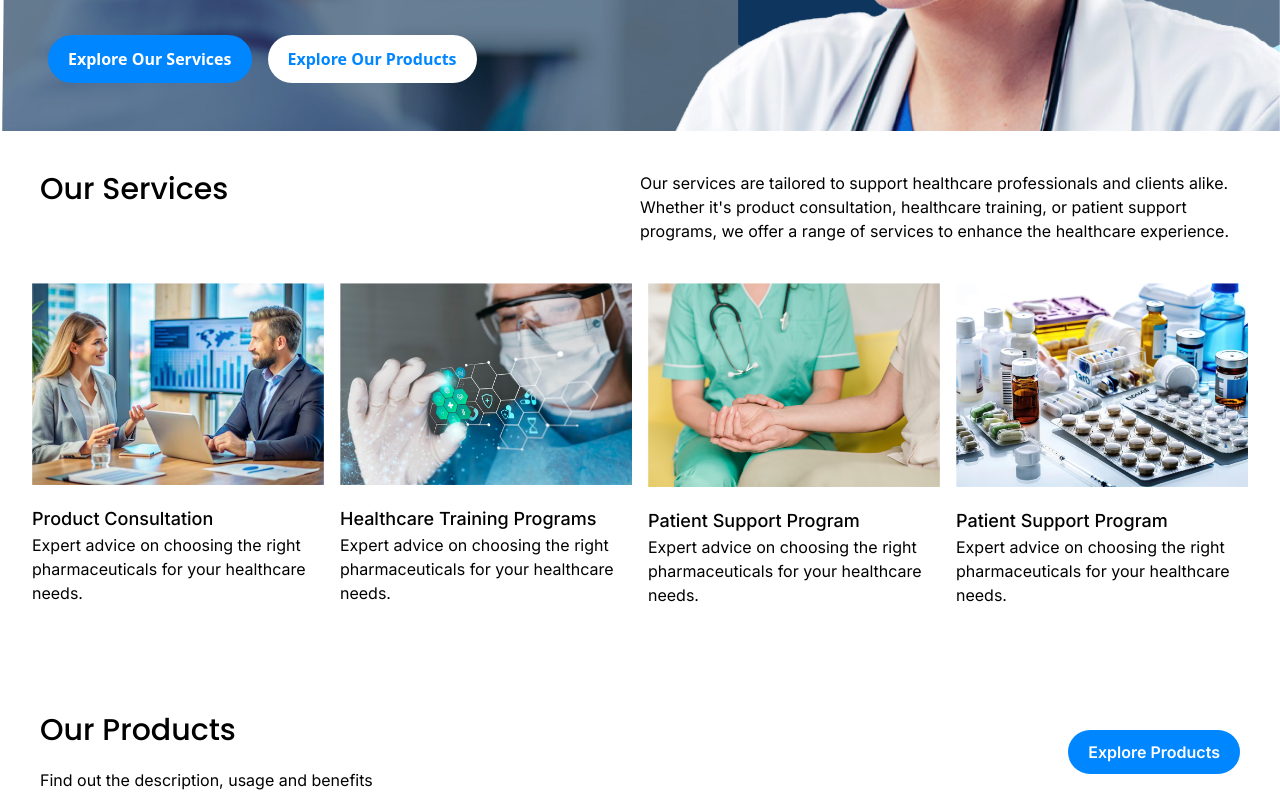
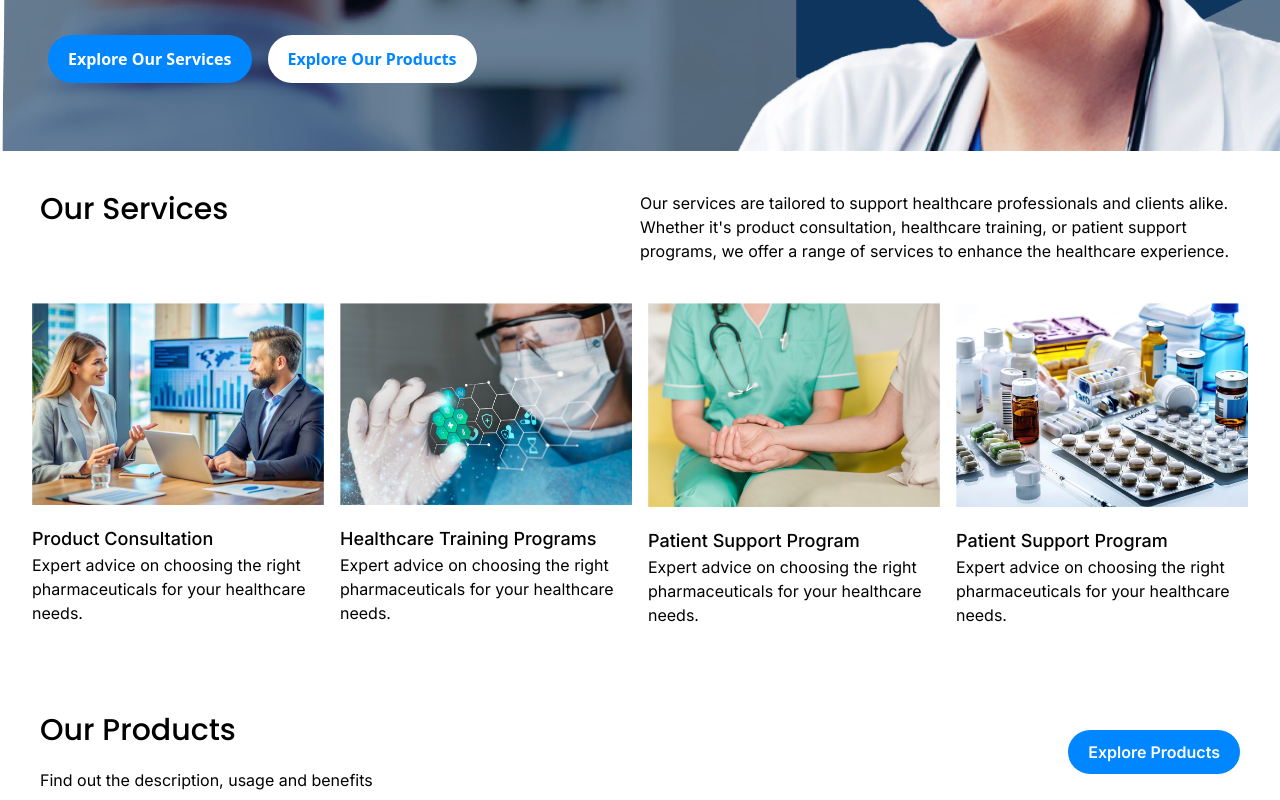
Before and after one commit to Bilal-19/curemed-pharmacy, a React (Vite) app: page /#/ in a window 1280 px wide. Shown: the part 480-1280 px from the top of the page. Built offline with nearby package versions, Linux system fonts and the light colour scheme.

Commit message:
Completed landing page.

```diff
--- a/src/Components/Header.jsx
+++ b/src/Components/Header.jsx
@@ -27,7 +27,7 @@ export default function Header() {
 
                 {/* Navigation Menu */}
                 <div className={`w-full md:block md:w-auto ${isOpen ? "block" : "hidden"}`} id="navbar-default">
-                    <ul className="font-light flex flex-col p-4 md:p-0 mt-4 md:flex-row rtl:space-x-reverse md:mt-0 md:border-0 ms-start">
+                    <ul className="font-light flex flex-col md:flex-row justify-center items-center p-4 md:p-0 mt-4 md:flex-row rtl:space-x-reverse md:mt-0 md:border-0 ms-start">
                         <li>
                             <NavLink to="/" className="block py-2 px-3">
                                 Home
--- a/src/Pages/Home.jsx
+++ b/src/Pages/Home.jsx
@@ -10,7 +10,7 @@ export default function Home() {
             <HeaderCTA />
             <Header />
 
-            <div className="bg-[url(/curemed-pharmacy/home-bg-img.png)] h-120 md:h-150 w-full bg-no-repeat bg-cover absolute">
+            <div className="bg-[url(/curemed-pharmacy/home-bg-img.png)] h-120 md:h-180 w-full bg-no-repeat bg-cover absolute">
                 <div class="grid md:grid-cols-2">
                     <div className="m-12 md:mt-12">
                         <h1 className="text-3xl md:text-6xl text-white font-medium">Innvoting Health, Improving Lives</h1>
@@ -26,7 +26,7 @@ export default function Home() {
                     </div>
                 </div>
 
-                <div class="relative container bg-white mx-auto h-100 top-0 md:-top-10 pb-100 ff-inter">
+                <div class="relative container bg-white mx-auto h-100 top-0 md:-top-5 pb-100 ff-inter">
                     <div class="grid grid-cols-1 md:grid-cols-2 m-10 pt-10">
                         <div>
                             <h2 className="font-medium text-3xl ff-poppins">Our Services</h2>
```
